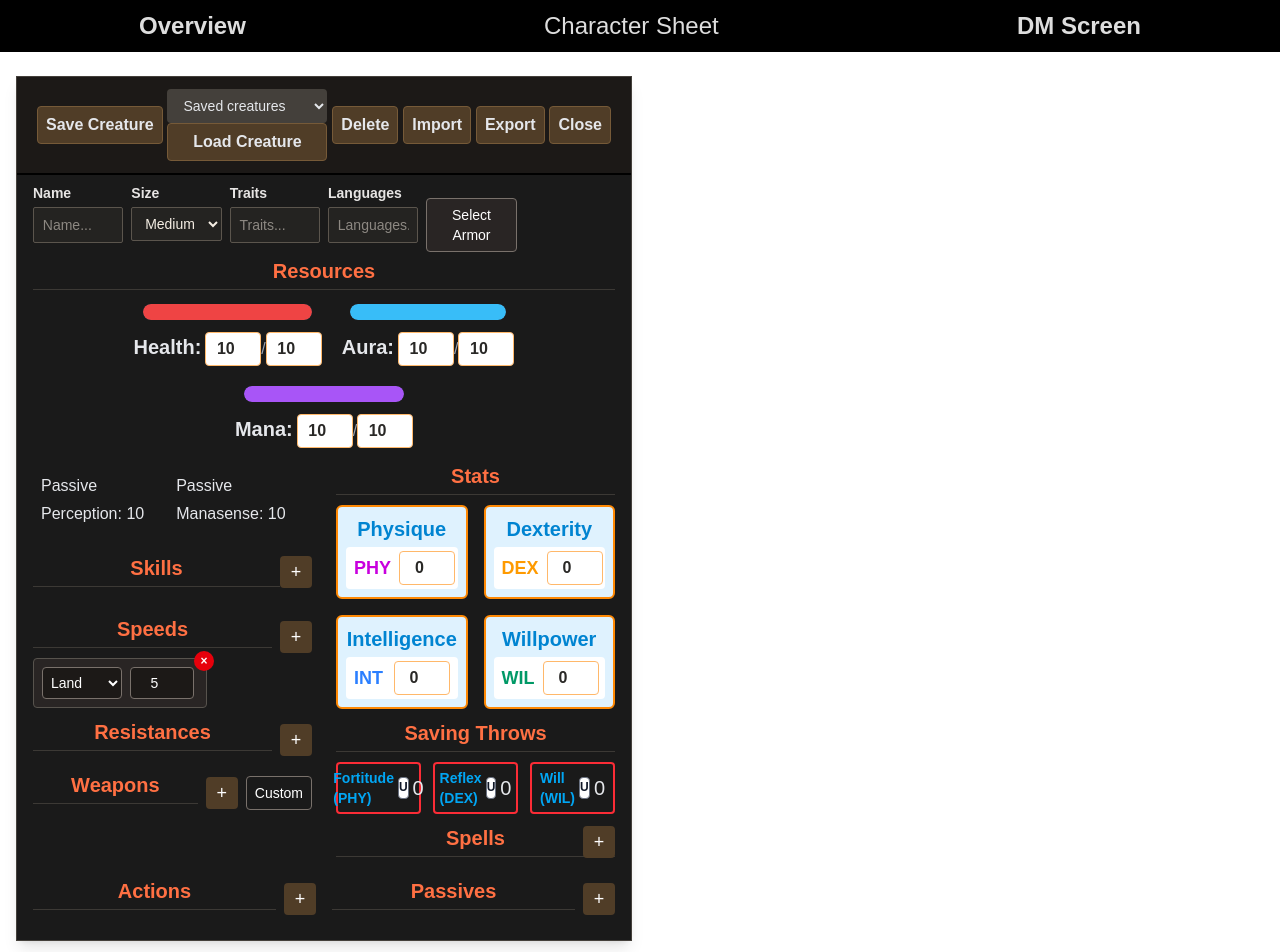
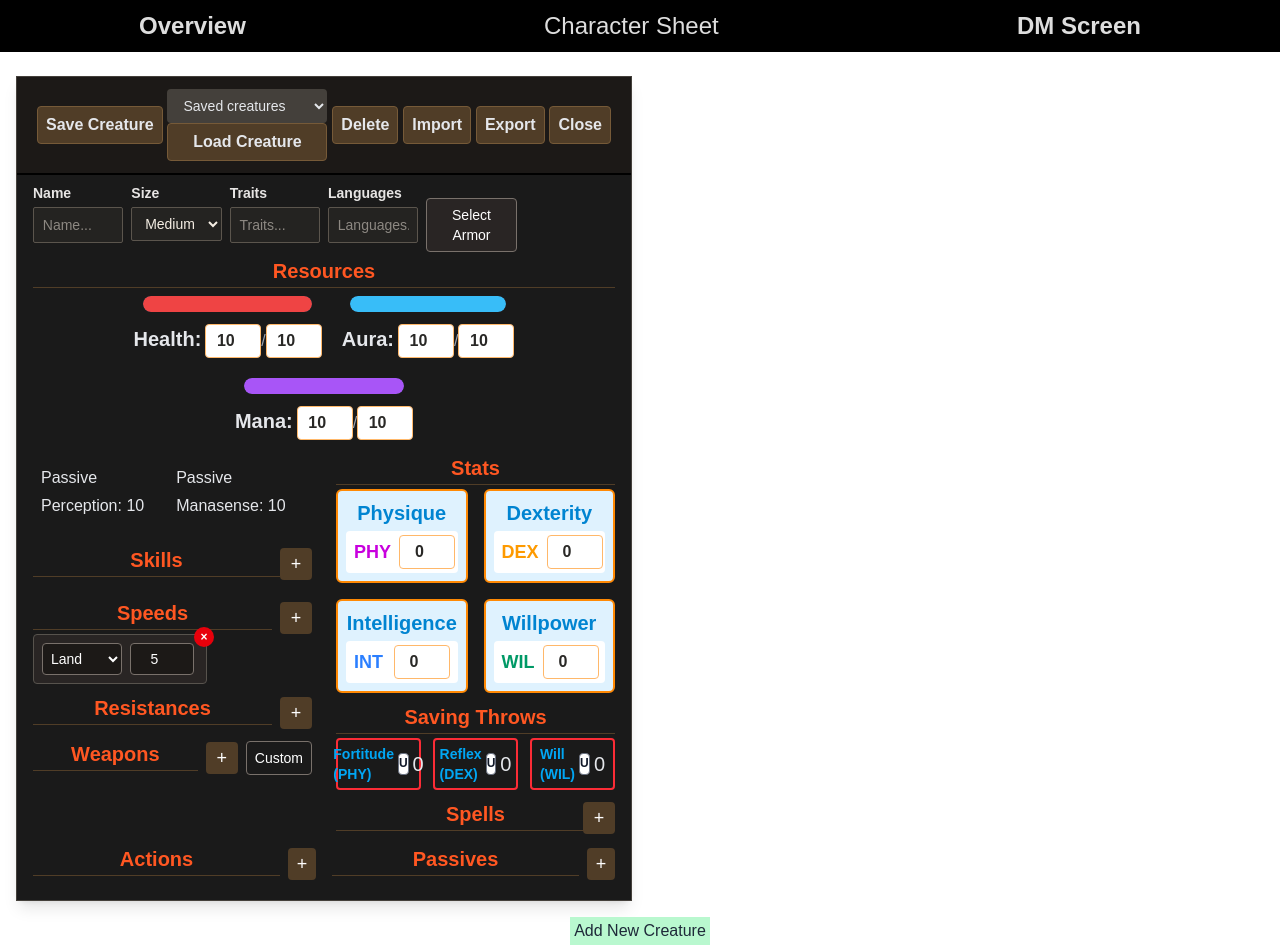
Before and after one commit to Acasez/kastorixv2, a React (Vite) app: page /kastorixv2/DMScreen in a window 1280 px wide. Shown: the top 952 px of the page. Built offline with nearby package versions, Linux system fonts and the light colour scheme.

Commit message:
Creature plus button

```diff
--- a/src/components/DMScreen/CreatureActionList.tsx
+++ b/src/components/DMScreen/CreatureActionList.tsx
@@ -8,6 +8,7 @@ import { MultiOptionSwitch } from "../Buttons/MultiOptionSwitch";
 import ProficiencyMarker from "../Buttons/ProficiencyMarker";
 import CreatureHeader from "./CreatureHeader";
 import CreatureActionComponent from "./CreatureActionComponent";
+import CreaturePlusButton from "./CreaturePlusButton";
 
 type ActionDraft = Omit<CreatureAction, "id">;
 
@@ -127,19 +128,11 @@ export default function CreatureActionList({
         <div className="w-full">
           <CreatureHeader title="Actions" />
         </div>
-        <button
-          type="button"
-          className="flex size-8 shrink-0 items-center justify-center rounded bg-bg-wood text-lg text-white hover:bg-bg-redwood focus-visible:outline-2 focus-visible:outline-offset-2 focus-visible:outline-orange-400"
-          onClick={openNewAction}
-          aria-label={
-            isEditorOpen && !editingActionId ? "Cancel action" : "Add action"
-          }
-          title={
-            isEditorOpen && !editingActionId ? "Cancel action" : "Add action"
-          }
-        >
-          {isEditorOpen && !editingActionId ? "×" : "+"}
-        </button>
+        <CreaturePlusButton
+          setIsAdding={openNewAction}
+          itemLabel="Actions"
+          isAdding={isEditorOpen}
+        />
       </div>
 
       {isEditorOpen && (
--- a/src/components/DMScreen/CreatureHeader.tsx
+++ b/src/components/DMScreen/CreatureHeader.tsx
@@ -4,7 +4,7 @@ type CreatureHeaderProps = {
 
 export default function CreatureHeader({ title }: CreatureHeaderProps) {
   return (
-    <h2 className="mb-[0.65rem] border-b border-[#3c3935] pb-[0.35rem] text-center text-xl font-bold leading-6 text-[#ff7043]">
+    <h2 className="mb-1 border-b border-bg-wood pb-1 text-center text-xl font-bold leading-6 text-striking">
       {title}
     </h2>
   );
--- a/src/components/DMScreen/CreaturePassiveList.tsx
+++ b/src/components/DMScreen/CreaturePassiveList.tsx
@@ -3,6 +3,7 @@ import { useCreature } from "../../hooks/useCreature";
 import type { CreaturePassive } from "../../stores/useCreatureStore";
 import CreatureHeader from "./CreatureHeader";
 import CreaturePassiveComponent from "./CreaturePassiveComponent";
+import CreaturePlusButton from "./CreaturePlusButton";
 
 type PassiveDraft = Omit<CreaturePassive, "id">;
 
@@ -83,19 +84,11 @@ export default function CreaturePassiveList({
         <div className="w-full">
           <CreatureHeader title="Passives" />
         </div>
-        <button
-          type="button"
-          className="flex size-8 shrink-0 items-center justify-center rounded bg-bg-wood text-lg text-white hover:bg-bg-redwood focus-visible:outline-2 focus-visible:outline-offset-2 focus-visible:outline-orange-400"
-          onClick={openNewPassive}
-          aria-label={
-            isEditorOpen && !editingPassiveId ? "Cancel passive" : "Add passive"
-          }
-          title={
-            isEditorOpen && !editingPassiveId ? "Cancel passive" : "Add passive"
-          }
-        >
-          {isEditorOpen && !editingPassiveId ? "×" : "+"}
-        </button>
+        <CreaturePlusButton
+          setIsAdding={openNewPassive}
+          itemLabel="Passives"
+          isAdding={isEditorOpen}
+        />
       </div>
 
       {isEditorOpen && (
--- /dev/null
+++ b/src/components/DMScreen/CreaturePlusButton.tsx
@@ -0,0 +1,29 @@
+import type { SetStateAction } from "react";
+
+interface CreaturePlusButtonProps<T extends string> {
+  setIsAdding: (value: SetStateAction<boolean>) => void;
+  availableTypes?: readonly T[];
+  itemLabel: string;
+  isAdding: boolean;
+}
+
+export default function CreaturePlusButton<T extends string>({
+  setIsAdding,
+  availableTypes,
+  itemLabel,
+  isAdding,
+}: CreaturePlusButtonProps<T>) {
+  return (
+    <button
+      type="button"
+      className="flex size-8 items-center justify-center rounded bg-bg-wood text-lg text-white hover:bg-bg-redwood disabled:cursor-not-allowed disabled:opacity-40 focus-visible:outline-2 focus-visible:outline-offset-2 focus-visible:outline-orange-400"
+      onClick={() => setIsAdding((open) => !open)}
+      disabled={availableTypes && availableTypes.length === 0}
+      aria-label={`Add ${itemLabel}`}
+      title={isAdding ? `Cancel adding ${itemLabel}` : `Add ${itemLabel}`}
+      aria-expanded={isAdding}
+    >
+      {isAdding ? "×" : "+"}
+    </button>
+  );
+}
--- a/src/components/DMScreen/NumericTypeList.tsx
+++ b/src/components/DMScreen/NumericTypeList.tsx
@@ -1,5 +1,6 @@
 import { useState } from "react";
 import CreatureHeader from "./CreatureHeader";
+import CreaturePlusButton from "./CreaturePlusButton";
 
 type NumericTypeListProps<T extends string> = {
   title: string;
@@ -60,17 +61,12 @@ export default function NumericTypeList<T extends string>({
           <CreatureHeader title={title} />
         </div>
         <div className="relative">
-          <button
-            type="button"
-            className="flex size-8 items-center justify-center rounded bg-bg-wood text-lg text-white hover:bg-bg-redwood disabled:cursor-not-allowed disabled:opacity-40 focus-visible:outline-2 focus-visible:outline-offset-2 focus-visible:outline-orange-400"
-            onClick={() => setIsAdding((open) => !open)}
-            disabled={availableTypes.length === 0}
-            aria-label={`Add ${itemLabel}`}
-            title={isAdding ? `Cancel adding ${itemLabel}` : `Add ${itemLabel}`}
-            aria-expanded={isAdding}
-          >
-            +
-          </button>
+          <CreaturePlusButton
+            setIsAdding={setIsAdding}
+            availableTypes={availableTypes}
+            itemLabel={itemLabel}
+            isAdding={isAdding}
+          />
           {isAdding && (
             <div
               role="listbox"
```
